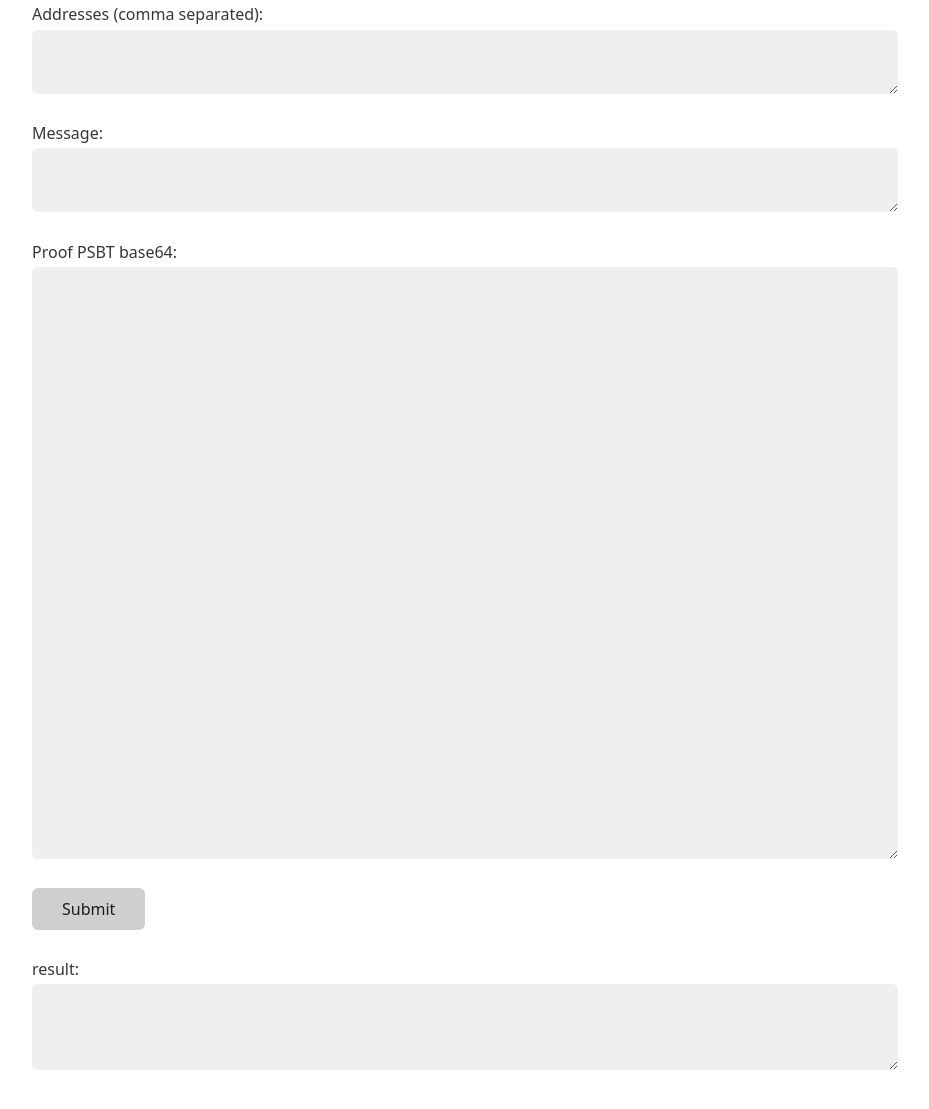
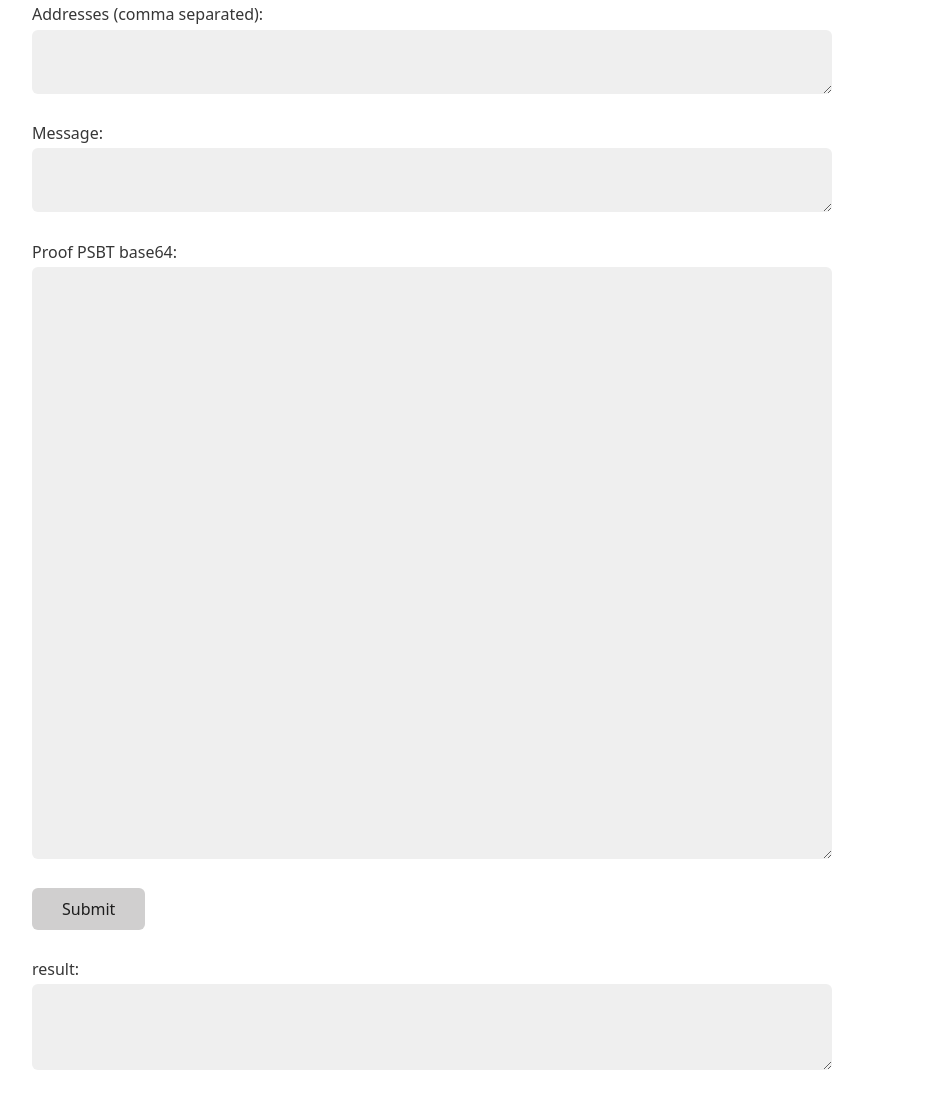
Before and after one commit to AminaBank/bdk-reserves-web, a plain HTML site: page res/index.html in a window 1280 px wide. Shown: the part 189-1298 px from the top of the page, without its empty margins (208-1137 px from the left). Drawn offline with nearby package versions, Linux system fonts and the light colour scheme.

Commit message:
fixed typo and removed column width

```diff
--- a/res/index.html
+++ b/res/index.html
@@ -4,7 +4,7 @@
 </head>
 <body>
 <h1>Bitcoin Proof of Reserves</h1>
-You can verify  <a href="https://github.com/bitcoin/bips/blob/master/bip-0127.mediawiki">BIP-0127</a> Proof of Reserves BSBTs.<br/>
+You can verify  <a href="https://github.com/bitcoin/bips/blob/master/bip-0127.mediawiki">BIP-0127</a> Proof of Reserves PSBTs.<br/>
 Learn more at <a href="https://crates.io/crates/bdk-reserves">bdk-reserves</a> or <a href="https://ulrichard.ch/blog/?p=2566">Richis blog</a><br/>
 
 <h3>Proof details</h3>
@@ -31,14 +31,14 @@ Learn more at <a href="https://crates.io/crates/bdk-reserves">bdk-reserves</a> o
     return false;
   '>
   <label for="addresses">Addresses (comma separated):</label><br/>
-  <textarea id="addresses" name="addresses" rows="2" cols="90"></textarea><br/>
+  <textarea id="addresses" name="addresses" rows="2"></textarea><br/>
   <label for="message">Message:</label><br>
-  <textarea id="message" name="message" rows="2" cols="90"></textarea><br/>
+  <textarea id="message" name="message" rows="2"></textarea><br/>
   <label for="proof">Proof PSBT base64:</label><br>
-  <textarea id="proof" name="proof" rows="26" cols="90"></textarea><br/>
+  <textarea id="proof" name="proof" rows="26"></textarea><br/>
   <input type="submit" value="Submit"><br>
   <label for="res">result:</label><br>
-  <textarea id="res" name="res" rows="3" cols="90"></textarea><br/>
+  <textarea id="res" name="res" rows="3"></textarea><br/>
 </form>
 </body>
 </html>
```
